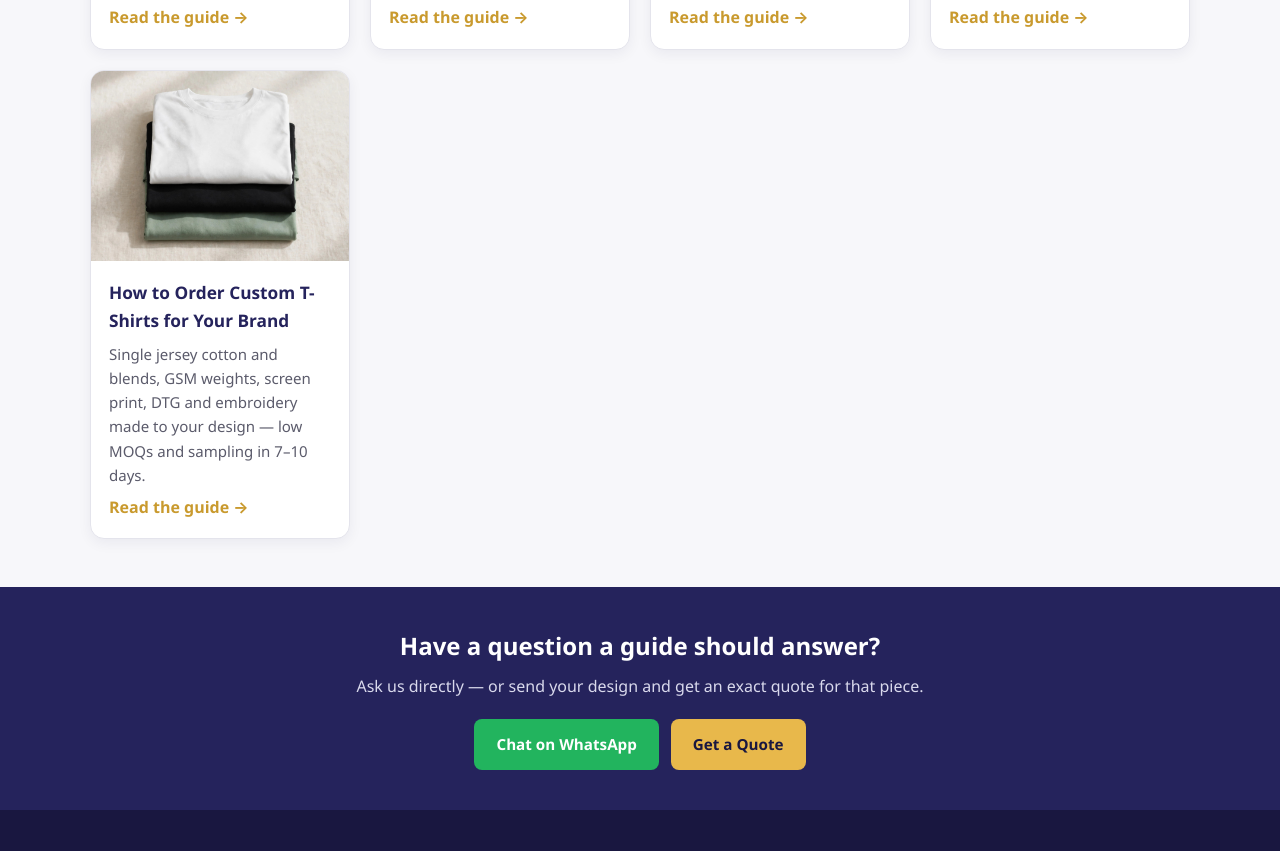
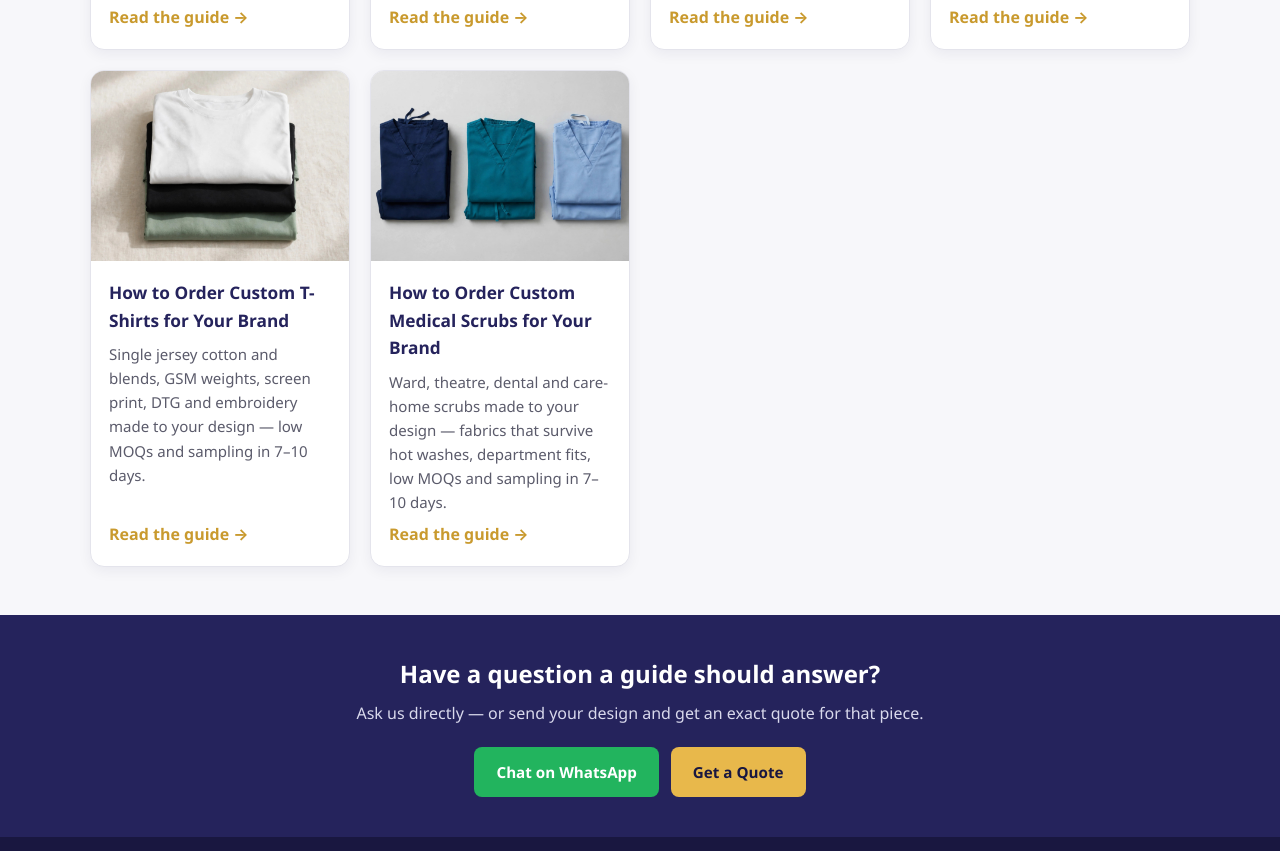
Before and after one commit to safettechintl/safettechintl.github.io, a plain HTML site: page guides.html in a window 1280 px wide. Shown: the part 2603-3454 px from the top of the page. Drawn offline with Linux system fonts and the light colour scheme.

Commit message:
New guide: How to Order Custom Medical Scrubs for Your Brand

```diff
--- a/guides.html
+++ b/guides.html
@@ -224,6 +224,14 @@
           <a class="more" href="articles/how-to-order-custom-t-shirts.html">Read the guide →</a>
         </div>
       </article>
+      <article class="card">
+        <img loading="lazy" src="assets/custom-medical-scrubs.jpg" alt="Custom medical scrubs guide — folded V-neck scrub sets in navy, teal and ceil blue">
+        <div class="pad">
+          <h3>How to Order Custom Medical Scrubs for Your Brand</h3>
+          <p>Ward, theatre, dental and care-home scrubs made to your design — fabrics that survive hot washes, department fits, low MOQs and sampling in 7–10 days.</p>
+          <a class="more" href="articles/how-to-order-custom-medical-scrubs.html">Read the guide →</a>
+        </div>
+      </article>
     </div>
   </div>
 </section>
```
